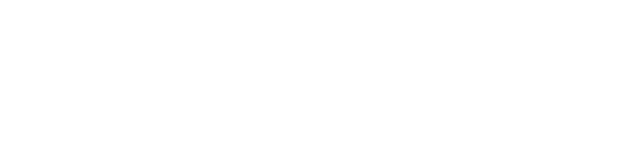
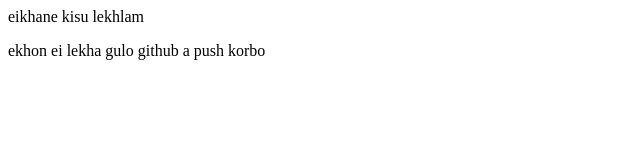
Before and after one commit to shahriartoky0/my-first-repo, a plain HTML site: page index.html in a window 1280 px wide. Shown: the whole page, without its empty margins (0-640 px from the left). Drawn offline with Linux system fonts and the light colour scheme.

Commit message:
added something

```diff
--- a/index.html
+++ b/index.html
@@ -7,6 +7,7 @@
     <title>My first repo</title>
 </head>
 <body>
-
+    eikhane kisu lekhlam
+    <p>ekhon ei lekha gulo github a push korbo </p>
 </body>
 </html>
```
